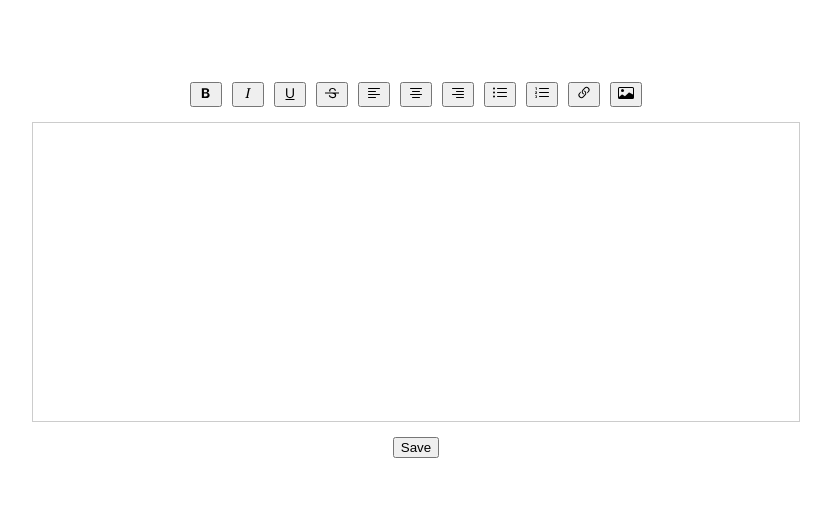
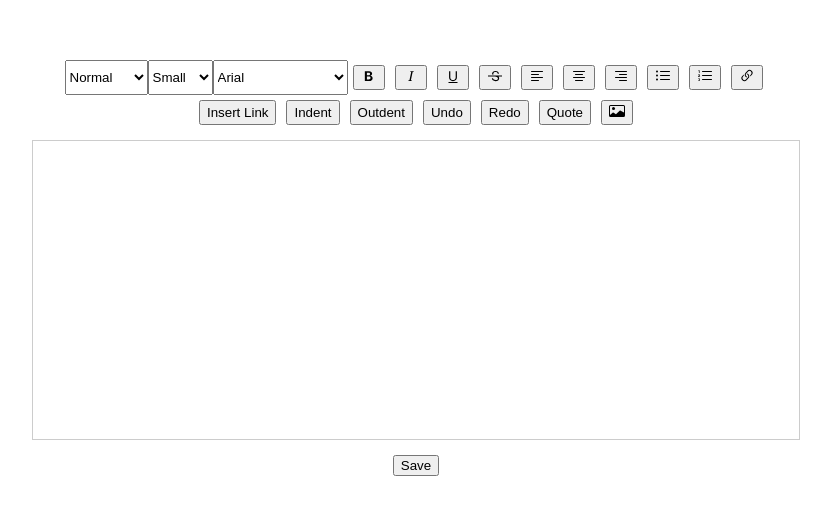
Before and after one commit to Williamug/maxi-editor, a plain HTML site: page index.html in a window 1280 px wide. Shown: the part 130-644 px from the top of the page, without its empty margins (224-1055 px from the left). Drawn offline with Linux system fonts and the light colour scheme.

Commit message:
Add more tools

```diff
--- a/index.html
+++ b/index.html
@@ -10,6 +10,29 @@
     <div id="container">
       <!-- Toolbar for formatting -->
       <div id="toolbar">
+        <!-- Heading -->
+        <select id="headingSelect" onchange="formatHeading()">
+          <option value="p">Normal</option>
+          <option value="h1">Heading 1</option>
+          <option value="h2">Heading 2</option>
+          <option value="h3">Heading 3</option>
+        </select>
+
+        <!-- Font Size -->
+        <select id="fontSizeSelect" onchange="formatFontSize()">
+          <option value="1">Small</option>
+          <option value="3">Normal</option>
+          <option value="5">Large</option>
+          <option value="7">Huge</option>
+        </select>
+
+        <!-- Font Name -->
+        <select id="fontNameSelect" onchange="formatFontName()">
+          <option value="Arial">Arial</option>
+          <option value="Courier">Courier</option>
+          <option value="Times New Roman">Times New Roman</option>
+        </select>
+
         <button onclick="formatText('bold')">
           <svg
             xmlns="http://www.w3.org/2000/svg"
@@ -161,7 +184,21 @@
             />
           </svg>
         </button>
-        <!-- <button onclick="insertImage()">Insert Image</button> -->
+
+        <!-- Insert Link -->
+        <button onclick="insertLink()">Insert Link</button>
+
+        <!-- Indentation -->
+        <button onclick="formatText('indent')">Indent</button>
+        <button onclick="formatText('outdent')">Outdent</button>
+
+        <!-- Undo/Redo -->
+        <button onclick="formatText('undo')">Undo</button>
+        <button onclick="formatText('redo')">Redo</button>
+
+        <!-- Blockquote -->
+        <button onclick="formatText('formatBlock', 'blockquote')">Quote</button>
+
         <input
           type="file"
           id="imageUpload"
```
